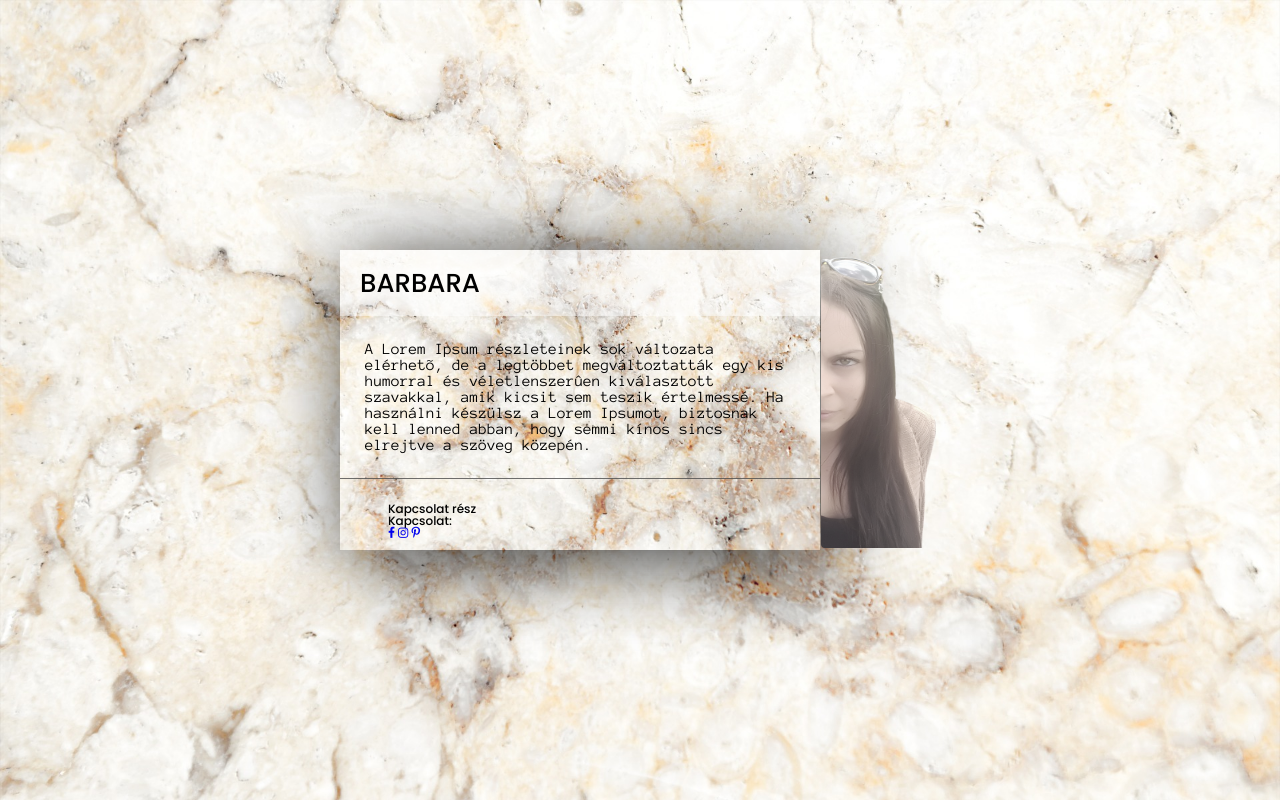
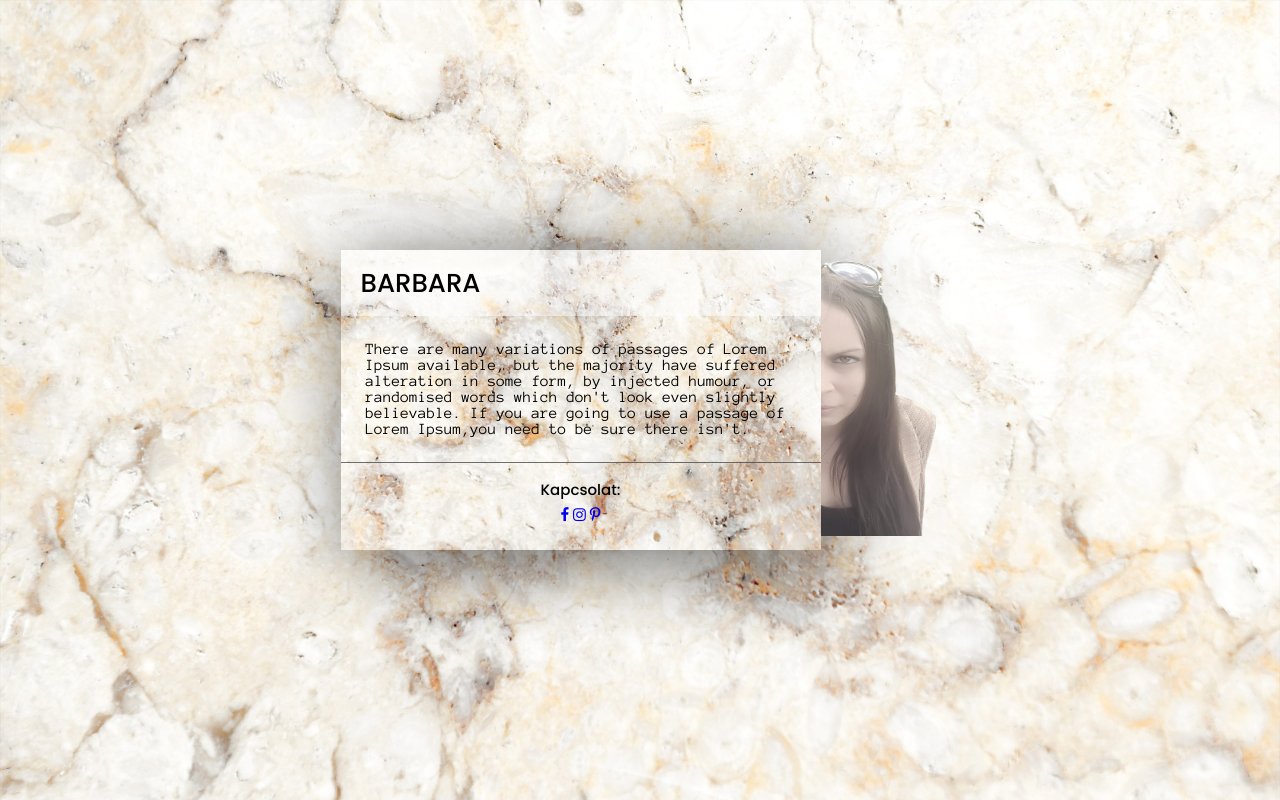
Before and after one commit to Barbi1204/imonline, a plain HTML site: page index.html in a window 1280 px wide. Drawn offline with Linux system fonts and the light colour scheme.

Commit message:
add base file structure

```diff
--- a/index.html
+++ b/index.html
@@ -13,12 +13,12 @@
 <div class="profile-card">
     <div class="head">
         <h1 id="name">Barbara</h1>
-        <p class="about">A Lorem Ipsum részleteinek sok változata elérhetõ, de a legtöbbet megváltoztatták egy kis humorral és véletlenszerûen kiválasztott szavakkal, amik kicsit sem teszik értelmessé. Ha használni készülsz a Lorem Ipsumot, biztosnak kell lenned abban, hogy semmi kínos sincs elrejtve a szöveg közepén. </p>
+        <p class="about">There are many variations of passages of Lorem Ipsum available, but the majority have suffered alteration in some form, by injected humour, or randomised words which don't look even slightly believable. If you are going to use a passage of Lorem Ipsum,you need to be sure there isn't.</p>
     </div>
-<div class="content">Kapcsolat rész
+<div class="content">
     <section class="links">
         <h2 id="contact">Kapcsolat:</h2>
-				<ul>
+        <ul>
 					<li><a href="https://facebook.com"><i class="fa fa-facebook"></i></a></li>
 					<li><a href="https://instagram.com"><i class="fa fa-instagram"></i></a></li>
 					<li><a href="https://pinterest.com"><i class="fa fa-pinterest-p"></i></a></li>
--- a/main.css
+++ b/main.css
@@ -60,7 +60,7 @@ body {
     width: 480px;
     height: 300px;
     max-width: calc(100vw - 10px);
-    box-shadow: hsla(0, 0%, 0%, .8) 10px 10px 80px;}
+    box-shadow: hsla(0, 0%, 0%, .6) 10px 10px 80px;}
 .head { /* ==== Barbara ==== */
     color: black;}
 #name {
@@ -73,26 +73,33 @@ body {
     padding: 25px;
     font-size:16px;
     font-family: 'Anonymous Pro', monospace;} /* ==== szöveg==== */
-
-.profile-image {}
 img {
     width: 120px;
-    height: 300px;
-    border-radius: 5px;
+    height: 284.4px;
+    border-radius: 0.5px;
     padding: 1px;
 	background-color:;
 	transition: all 0.5s ease-in-out;
-    filter: grayscale(50%)}
+    filter: grayscale(50%);
+    margin-top: -6.5px;
+margin-left: -1px;}
 img:hover {
     transform: scale(1.1);
-	filter: grayscale(10%);}
-.profile-card {
+	filter: grayscale(25%);}
 ul {
-    list-style-type: none;}
+  list-style-type: none;
+}
+
 li {
-    display: inline;}}
+  display: inline;
+    }
 .content{
-    padding: 5% 10%;
-    border-top: 1px solid hsla(0, 0%, 30%, .8);
-    font-size: 12px;
-    font-family: 'Poppins', sans-serif;}
+    padding: 3% 10%;
+    border-top: 0.5px solid hsla(0, 0%, 30%, .8);
+    font-size: 15px;
+    font-family: 'Poppins', sans-serif;
+    margin-top: auto;
+    text-decoration-color: coral;}
+.links {
+    text-align: center;
+    line-height: 25px}
```
Also changed, not shown: assets/ketto.png (renamed from assets/IMG_20200626_105218-removebg-preview.png).
